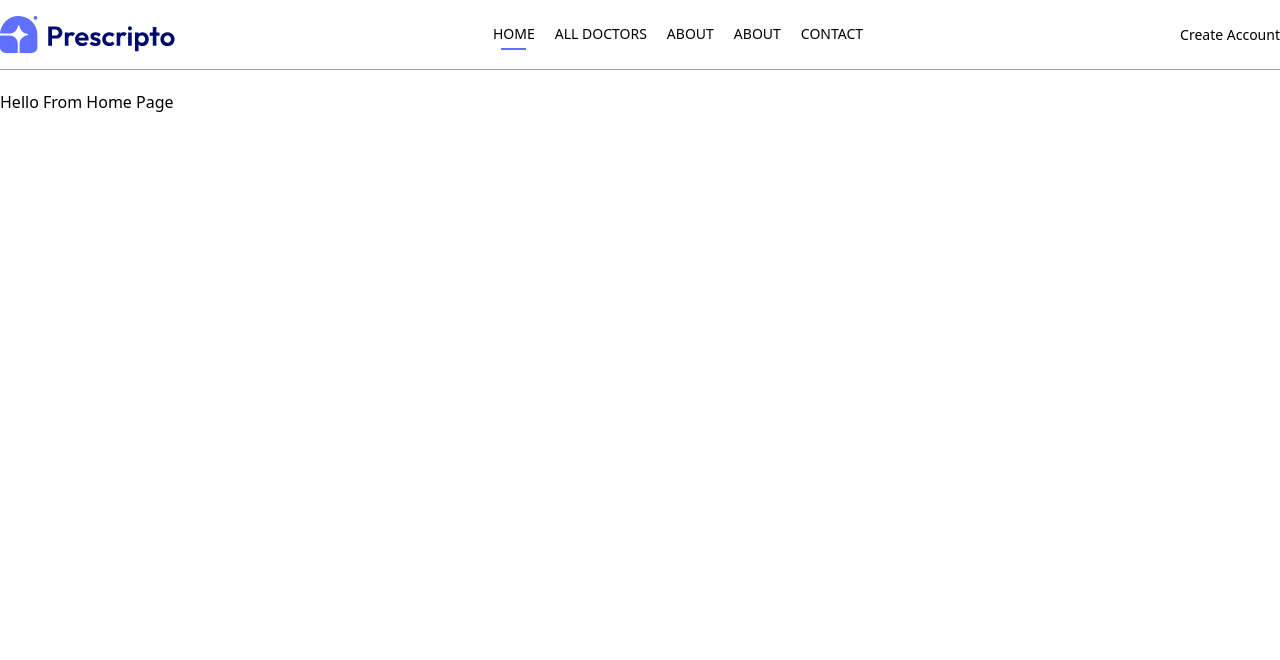
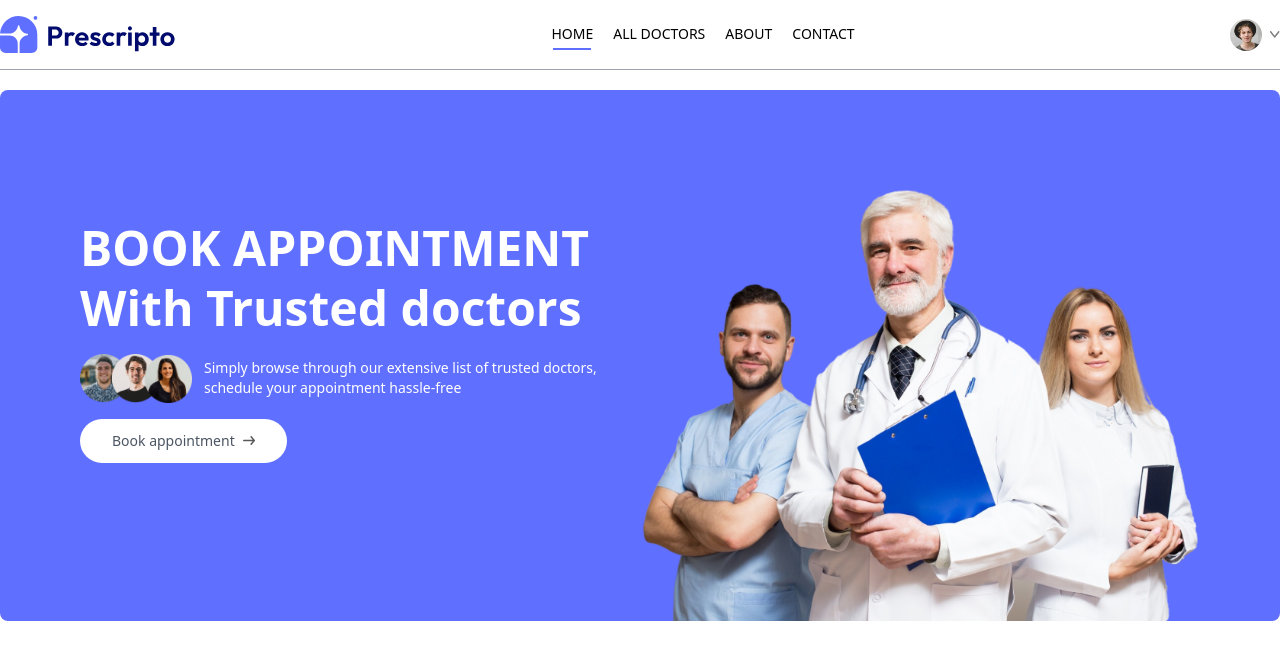
Before and after one commit to kimbo-slicee/Doctor-Appointment-Booking-System, a React (Vite) app in the folder front-end/: page / in a window 1280 px wide. Shown: the top 660 px of the page. Built offline with nearby package versions, Linux system fonts and the light colour scheme.

Commit message:
commit Message : complete Header section

```diff
--- /dev/null
+++ b/front-end/src/components/Header.jsx
@@ -0,0 +1,35 @@
+import React from 'react';
+import {assets} from "../assets/assets.js";
+
+function Header() {
+    return (
+        <div className="flex flex-col md:flex-row flex-wrap bg-primary rounded-lg px-6 md:px-10 lg:px-20">
+        {/*-----  Left side -----------*/}
+          <div className="md:w-1/2 flex flex-col items-start justify-center gap-4 py-10 m-auto md:py-[10vw] md:mb-[30px]">
+            <p  className="text-3xl md:text-4xl lg:text-5xl text-white font-semibold leading-tight md:leading-tight lg:leading-tight">
+                BOOK APPOINTMENT  <br/> With Trusted doctors
+            </p>
+            <div className="flex flex-row md:felx-col items-center gap-3 text-white text-sm font-light ">
+                <img className="w-28" src={assets.group_profiles} alt="group_profiles"/>
+                <p>
+                    Simply browse through our extensive list of trusted doctors,
+                    <br className="hidden sm:block"/>
+                    schedule your appointment hassle-free
+                </p>
+            </div>
+            <a href="#speciality" className="flex items-center gap-2 bg-white px-8 py-3 rounded-full text-gray-600 text-sm m-auto md:m-0 hover:scale-105 transition-all duration-300 ">
+                Book appointment <img src={assets.arrow_icon} alt="assets.arrow_icon" className="w-3"/>
+            </a>
+           </div>
+        {/*------ Right Side ---------*/}
+            <div className="md:w-1/2 relative">
+                <img
+                    src={assets.header_img} alt=""
+                     className="w-full md:absolute bottom-0 h-auto rounded-lg "/>
+            </div>
+
+        </div>
+    );
+}
+
+export default Header;
--- a/front-end/src/components/navBar.jsx
+++ b/front-end/src/components/navBar.jsx
@@ -1,35 +1,54 @@
-import React from 'react'
+// eslint-disable-next-line no-unused-vars
+import React, {useState} from 'react'
 import {assets} from "../assets/assets"
-import { NavLink } from 'react-router-dom'
+import {NavLink, useNavigate} from 'react-router-dom'
 
 function NavBar() {
+  const navigate =useNavigate();
+  const [showMenu,setShowMenu]=useState(false);
+  const [token,setToken]=useState(true);
+
   return (
     <div className='flex items-center justify-between text-sm py-4 mb-5 border-b border-b-gray-400 '>
       <img className='w-44 cursor-pointer' src={assets.logo} alt="logo Image"/>
       <ul className='hidden md:flex items-start gap-5 font-medium'>
         <NavLink to='/'>
           <li className="py-1">HOME</li>
-          <hr className='border-none outline-none h-0.5 bg-primary w-3/5 m-auto hidden'/>
+          <hr className='border-none outline-none h-0.5 bg-primary w-11/12 m-auto hidden'/>
         </NavLink>
         <NavLink to="/doctors">
           <li className="py-1">ALL DOCTORS</li>
-          <hr className='border-none outline-none h-0.5 bg-primary w-3/5 m-auto hidden'/>
+          <hr className='border-none outline-none h-0.5 bg-primary w-11/12 m-auto hidden'/>
         </NavLink>
         <NavLink to="/about">
           <li className="py-1">ABOUT</li>
-          <hr className='border-none outline-none h-0.5 bg-primary w-3/5 m-auto hidden'/>
-        </NavLink>
-        <NavLink to="/about">
-          <li className="py-1">ABOUT</li>
-          <hr className='border-none outline-none h-0.5 bg-primary w-3/5 m-auto hidden'/>
+          <hr className='border-none outline-none h-0.5 bg-primary w-11/12 m-auto hidden'/>
         </NavLink>
         <NavLink to="/contact">
           <li className="py-1">CONTACT</li>
-          <hr className='border-none outline-none h-0.5 bg-primary w-3/5 m-auto hidden'/>
+          <hr className='border-none outline-none h-0.5 bg-primary w-11/12 m-auto hidden'/>
         </NavLink>
       </ul>
       <ul>
-        <button>Create Account</button>
+        <div className="flex items-center gap-4">
+          {token ? <div className="flex items-center gap-2 cursor-pointer group relative">
+                <img src={assets.profile_pic} alt="user Profile" className="w-8 rounded-full"/>
+                <img src={assets.dropdown_icon} alt="dropdown_icon" className="w-2.5"/>
+                <div className="absolute top-0 right-0 text-base pt-14 font-medium text-gray-600 z-20 hidden group-hover:block">
+                <div className="min-w-48 bg-stone-100 rounded flex flex-col gap-4 p-4">
+                  <p onClick={()=>{navigate("profile")}} className="hover:text-black cursor-pointer">My Profile</p>
+                  <p onClick={()=>{navigate("myAppointments")}} className="hover:text-black cursor-pointer">My Appointment </p>
+                  <p onClick={()=>{setToken(false)}} className="hover:text-black cursor-pointer">Logout</p>
+                </div>
+                </div>
+              </div>
+              : <button
+                  onClick={() => navigate('/login')}
+                  className="bg-primary text-white px-8 py-3 rounded-full font-light hidden md:block">Create
+                Account</button>
+          }
+
+        </div>
       </ul>
     </div>
   )
--- a/front-end/src/pages/home.jsx
+++ b/front-end/src/pages/home.jsx
@@ -1,8 +1,11 @@
 import React from 'react'
+import Header from "../components/Header.jsx";
 
 function Home() {
   return (
-    <div>Hello From Home Page </div>
+    <div>
+    <Header/>
+    </div>
   )
 }
 
```
